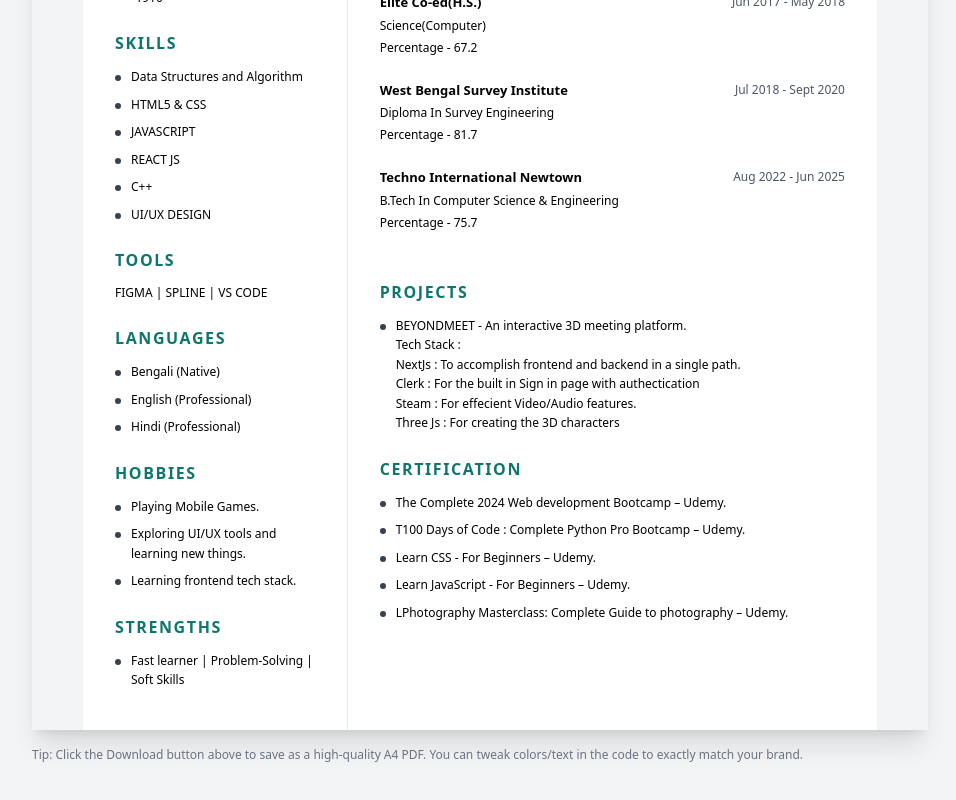
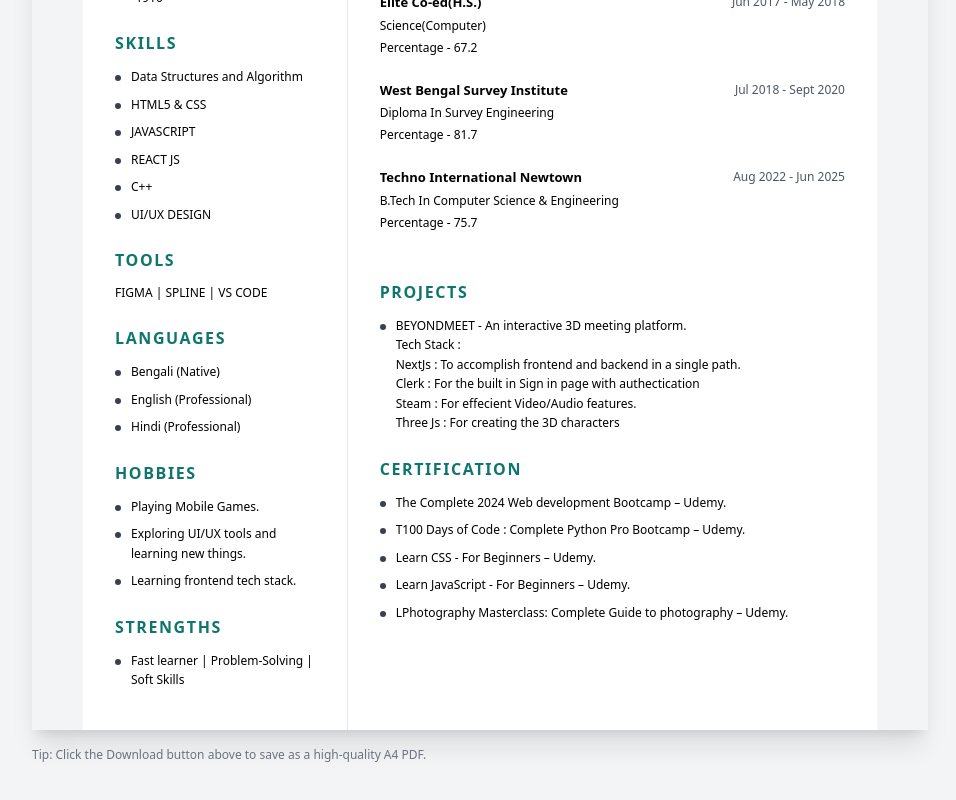
Before and after one commit to Krishnendu1910/Simple-Resume, a React (Vite) app: page / in a window 1280 px wide. Shown: the part 508-1308 px from the top of the page, without its empty margins (160-1116 px from the left). Built offline with nearby package versions, Linux system fonts and the light colour scheme.

Commit message:
first commit

```diff
--- a/src/Resume.jsx
+++ b/src/Resume.jsx
@@ -232,7 +232,7 @@ export default function Resume() {
                   BEYONDMEET - An interactive 3D meeting platform.
                   <br />
                   Tech Stack :
-                  <ul>
+                  <li>
                     <li>NextJs : To accomplish frontend and backend in a single path.</li>
                     <li>Clerk : For the built in Sign in page with authectication</li>
                     <li>
@@ -241,7 +241,7 @@ export default function Resume() {
                     <li>
                         Three Js : For creating the 3D characters
                     </li>
-                  </ul>
+                  </li>
                 </Bullet>
               </ul>
 
@@ -270,7 +270,6 @@ export default function Resume() {
 
       <p className="max-w-4xl mx-auto text-[12px] text-gray-500 mt-4 px-3 md:px-0">
         Tip: Click the Download button above to save as a high-quality A4 PDF.
-        You can tweak colors/text in the code to exactly match your brand.
       </p>
     </div>
   );
```
